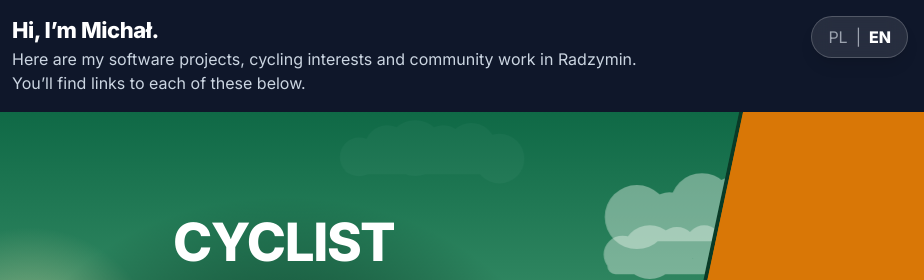
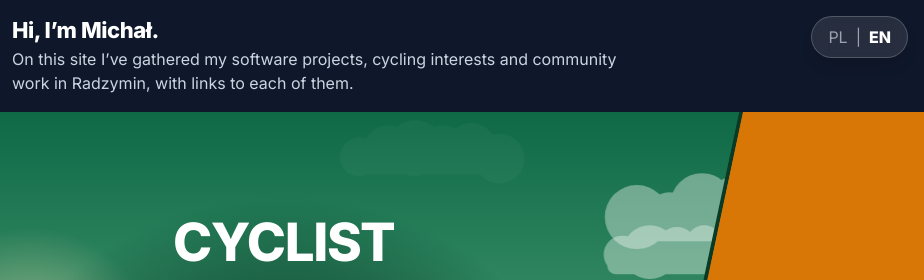
Before and after one commit to mleczakm/mleczki.pl, a plain HTML site: page index.html in a window 1280 px wide. Shown: the top 280 px of the page, 356-1280 px from the left. Drawn offline with nearby package versions, Linux system fonts and the light colour scheme; animation ran at ten frames a second.

Commit message:
fix: use the one-sentence intro
"Na tej stronie zebrałem moje projekty…" / "On this site I've gathered
my software projects…" replaces the two-sentence version.

Co-Authored-By: Claude <noreply@anthropic.com>

```diff
--- a/index.html
+++ b/index.html
@@ -544,7 +544,7 @@
             </div>
             <div>
                 <p class="intro-hello" data-i18n="site_hello">Cześć, jestem Michał.</p>
-                <p class="intro-lead" data-i18n="site_intro">Oto moje projekty programistyczne, rowerowe pasje i działania na rzecz Radzymina. Poniżej znajdziesz odnośniki do każdego z tych obszarów.</p>
+                <p class="intro-lead" data-i18n="site_intro">Na tej stronie zebrałem moje projekty programistyczne, rowerowe pasje i działania na rzecz Radzymina, z odnośnikami do każdego z nich.</p>
             </div>
         </div>
     </header>
@@ -775,7 +775,7 @@
                 meta_title: "Michał Mleczko — programista, rowerzysta, społecznik",
                 meta_description: "Osobista strona Michała Mleczki. Projekty programistyczne, rowery cargo i działania społeczne w Radzyminie — poznaj mnie i moje inicjatywy.",
                 site_hello: "Cześć, jestem Michał.",
-                site_intro: "Oto moje projekty programistyczne, rowerowe pasje i działania na rzecz Radzymina. Poniżej znajdziesz odnośniki do każdego z tych obszarów.",
+                site_intro: "Na tej stronie zebrałem moje projekty programistyczne, rowerowe pasje i działania na rzecz Radzymina, z odnośnikami do każdego z nich.",
                 dev_title: "Programista",
                 dev_subtitle: "Tworzę aplikacje internetowe i rozwiązania z AI.",
                 dev_desc: "Projektuję i rozwijam oprogramowanie: od narzędzi do pracy zespołowej po aplikacje do zapisów i płatności. Poniżej znajdziesz kilka moich projektów, a na stronie zawodowej — więcej realizacji i informacje o współpracy.",
@@ -826,7 +826,7 @@
                 meta_title: "Michał Mleczko — developer, cyclist, community activist",
                 meta_description: "Michał Mleczko’s personal website. Software projects, cargo bikes and community work in Radzymin — get to know me and what I do.",
                 site_hello: "Hi, I’m Michał.",
-                site_intro: "Here are my software projects, cycling interests and community work in Radzymin. You’ll find links to each of these below.",
+                site_intro: "On this site I’ve gathered my software projects, cycling interests and community work in Radzymin, with links to each of them.",
                 dev_title: "Developer",
                 dev_subtitle: "I build web applications and AI tools.",
                 dev_desc: "I design and develop software, from tools for teamwork to booking and payment applications. Explore a few of my projects below, or visit my professional website for more examples and ways to work together.",
```
